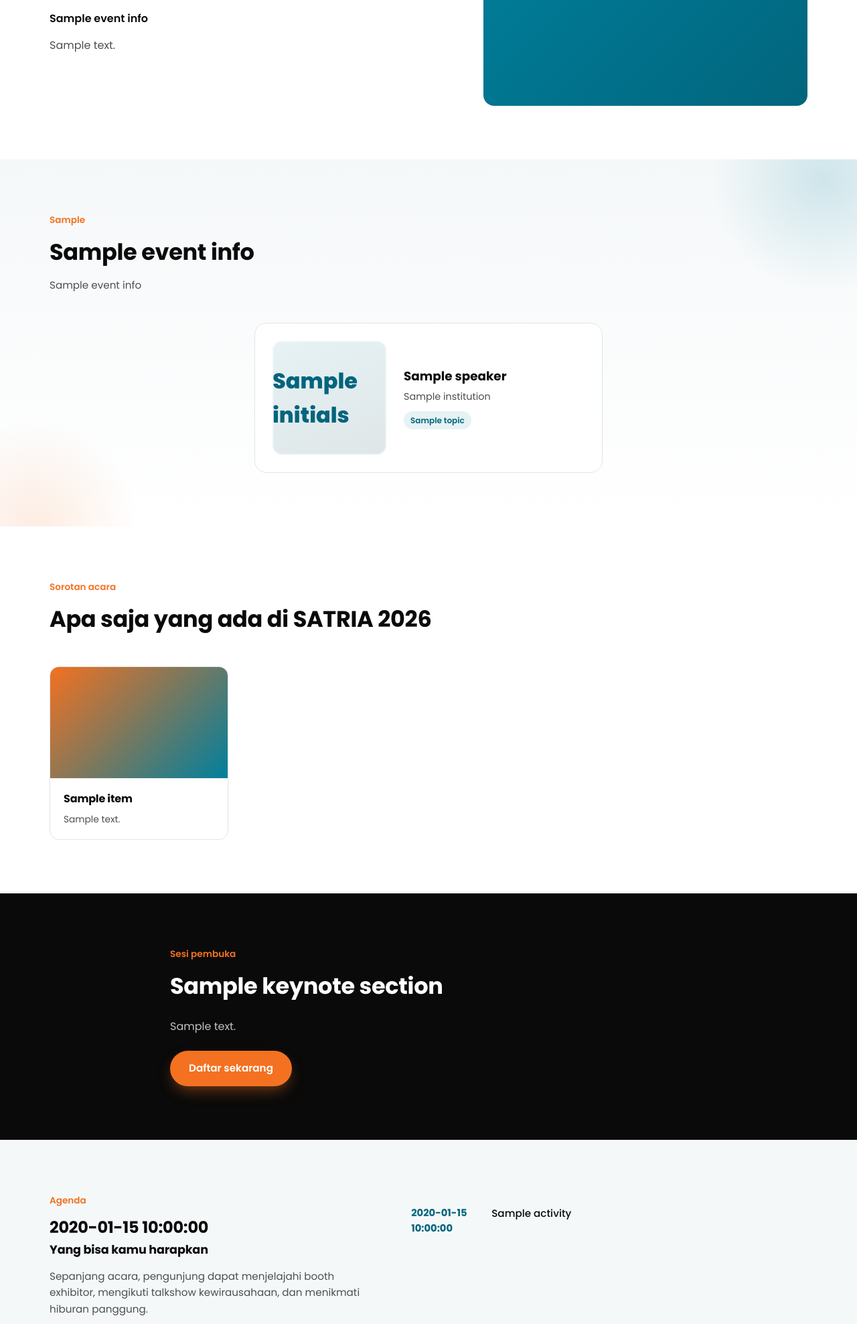
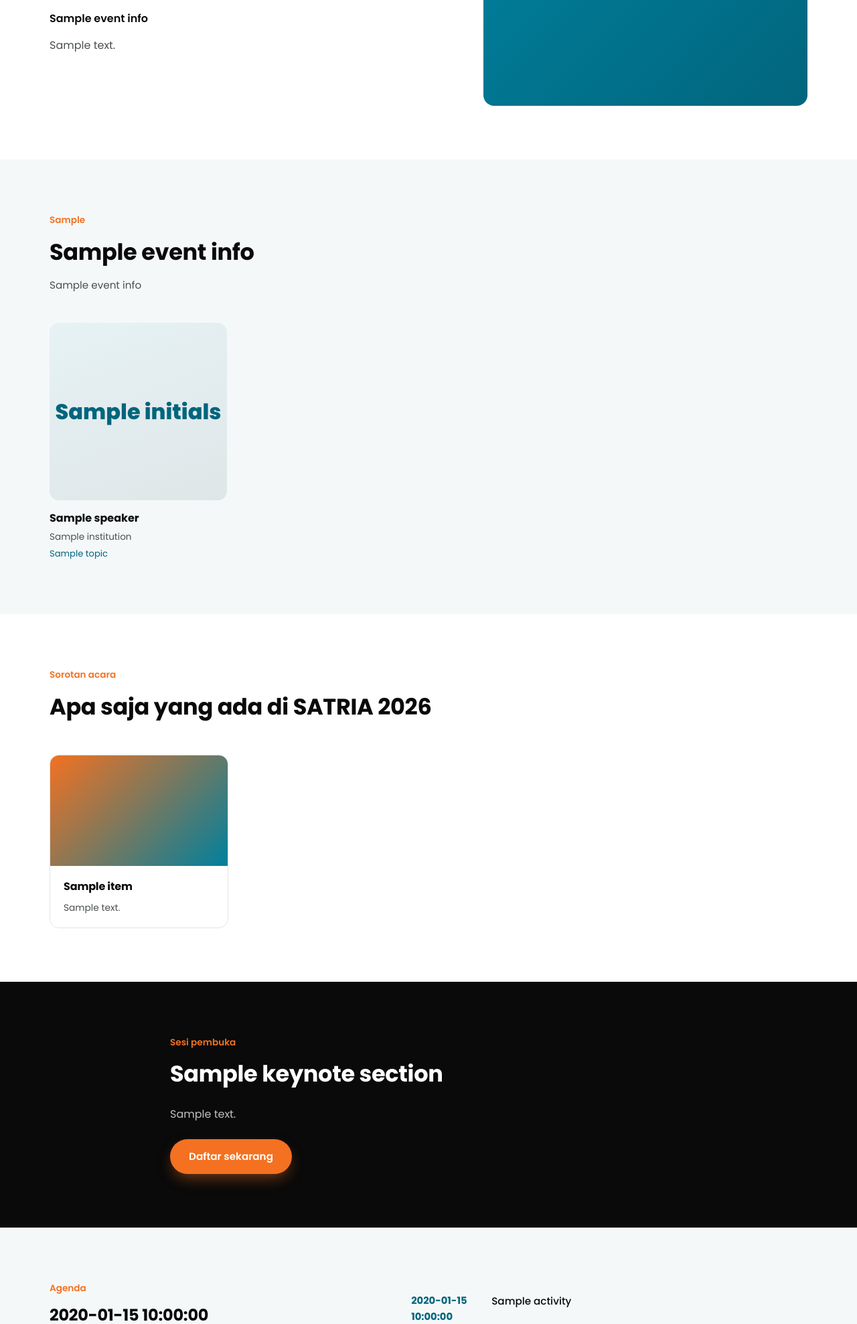
Before and after one commit to DavdChndra/satria-tenant, a Flask app: template templates/index.html in a window 1280 px wide. Shown: the part 1079-3056 px from the top of the page at 67% size. Run offline with Flask 3, Linux system fonts and the light colour scheme; the template is opened without the code that fills it: most values are stand-ins (such as "Sample title", 1, 10 or a date in 2020); grey boxes are pictures that could not be loaded.

Commit message:
Revert speakers section back to the plain card grid design
The decorative background and featured/hover-lift card redesign didn't
land well; reverting to the simple 4-col grid on flat cloud background
from before that redesign. Hero height/opacity changes are unaffected.

```diff
--- a/static/css/style.css
+++ b/static/css/style.css
@@ -184,39 +184,9 @@ section { padding: 80px 0; }
 }
 
 /* ===== SPEAKERS ===== */
-.speakers-section {
-  position: relative;
-  background: linear-gradient(180deg, var(--cloud) 0%, #fff 100%);
-  overflow: hidden;
-}
-.speakers-section::before,
-.speakers-section::after {
-  content: ""; position: absolute; border-radius: 50%; pointer-events: none;
-}
-.speakers-section::before {
-  top: -140px; right: -120px; width: 340px; height: 340px;
-  background: radial-gradient(circle, rgba(0,128,157,0.16), transparent 70%);
-}
-.speakers-section::after {
-  bottom: -160px; left: -110px; width: 320px; height: 320px;
-  background: radial-gradient(circle, rgba(243,113,33,0.13), transparent 70%);
-}
-.speakers-section .wrap { position: relative; }
-.speaker-grid {
-  display: flex; flex-wrap: wrap; justify-content: center; gap: 28px;
-}
-.speaker-card {
-  text-align: left; flex: 0 1 240px; max-width: 240px;
-  background: #fff; border: 1.5px solid var(--line); border-radius: 18px;
-  padding: 18px; transition: transform 0.2s ease, box-shadow 0.2s ease, border-color 0.2s ease;
-}
-.speaker-card:hover {
-  transform: translateY(-5px);
-  box-shadow: 0 18px 34px rgba(10,10,10,0.08);
-  border-color: var(--teal-tint);
-}
+.speaker-grid { display: grid; grid-template-columns: repeat(4, 1fr); gap: 24px; }
+.speaker-card { text-align: left; }
 .speaker-photo {
-  position: relative;
   aspect-ratio: 1;
   border-radius: 14px;
   overflow: hidden;
@@ -224,27 +194,11 @@ section { padding: 80px 0; }
   margin-bottom: 14px;
   display: grid; place-items: center;
 }
-.speaker-photo::after {
-  content: ""; position: absolute; inset: 0;
-  box-shadow: inset 0 0 0 1.5px rgba(255,255,255,0.5);
-  border-radius: inherit; pointer-events: none;
-}
 .speaker-photo img { width: 100%; height: 100%; object-fit: cover; }
 .speaker-photo span { font-size: 2rem; font-weight: 800; color: var(--teal-dark); }
 .speaker-name { font-weight: 700; font-size: 1rem; }
 .speaker-role { color: var(--ink-soft); font-size: 0.85rem; margin-top: 4px; }
-.speaker-topic {
-  display: inline-block; color: var(--teal-dark); font-size: 0.75rem; font-weight: 600;
-  margin-top: 10px; padding: 4px 10px; border-radius: 999px; background: var(--teal-tint);
-}
-.speaker-card-featured {
-  flex: 0 1 520px; max-width: 520px;
-  display: flex; align-items: center; gap: 26px; padding: 26px;
-}
-.speaker-card-featured .speaker-photo { flex: none; width: 170px; margin-bottom: 0; }
-.speaker-card-featured .speaker-info { flex: 1; }
-.speaker-card-featured .speaker-name { font-size: 1.15rem; }
-.speaker-card-featured .speaker-role { font-size: 0.9rem; }
+.speaker-topic { color: var(--teal-dark); font-size: 0.82rem; margin-top: 4px; }
 
 /* ===== HIGHLIGHTS ===== */
 .highlight-grid { display: grid; grid-template-columns: repeat(4, 1fr); gap: 22px; }
@@ -853,7 +807,7 @@ section { padding: 80px 0; }
 /* ===== RESPONSIVE ===== */
 @media (max-width: 960px) {
   .intro, .agenda-wrap { grid-template-columns: 1fr; }
-  .highlight-grid { grid-template-columns: repeat(2, 1fr); }
+  .speaker-grid, .highlight-grid { grid-template-columns: repeat(2, 1fr); }
   .reason-grid, .cta-grid { grid-template-columns: 1fr; }
   .booth-grid { grid-template-columns: repeat(2, 1fr); }
   .audience-options { grid-template-columns: repeat(2, 1fr); }
@@ -866,10 +820,7 @@ section { padding: 80px 0; }
   .field-row { grid-template-columns: 1fr; }
 }
 @media (max-width: 600px) {
-  .highlight-grid, .booth-grid, .cta-grid { grid-template-columns: 1fr; }
-  .speaker-card { flex-basis: 100%; max-width: 280px; }
-  .speaker-card-featured { flex-direction: column; text-align: center; max-width: 280px; }
-  .speaker-card-featured .speaker-photo { width: 140px; }
+  .speaker-grid, .highlight-grid, .booth-grid, .cta-grid { grid-template-columns: 1fr; }
   section { padding: 56px 0; }
   .hero { min-height: 400px; }
   .hero-actions { flex-direction: column; }
--- a/templates/index.html
+++ b/templates/index.html
@@ -63,16 +63,16 @@
 </section>
 
 {% if speakers %}
-<section class="speakers-section">
+<section class="bg-cloud">
   <div class="wrap">
     <div class="section-head">
       <span class="eyebrow">{{ event_info.speakers_eyebrow or "Pembicara" }}</span>
       <h2>{{ event_info.speakers_title or "Pembicara utama" }}</h2>
       {% if event_info.speakers_subtitle %}<p>{{ event_info.speakers_subtitle }}</p>{% endif %}
     </div>
-    <div class="speaker-grid {% if speakers|length <= 2 %}speaker-grid-featured{% endif %}">
+    <div class="speaker-grid">
       {% for sp in speakers %}
-      <div class="speaker-card {% if speakers|length <= 2 %}speaker-card-featured{% endif %}">
+      <div class="speaker-card">
         <div class="speaker-photo">
           {% if sp.photo %}
           <img src="{{ url_for('static', filename='uploads/' ~ sp.photo) }}" alt="{{ sp.name }}" style="object-position:{{ sp.object_position }};">
@@ -80,11 +80,9 @@
           <span>{{ sp.initials }}</span>
           {% endif %}
         </div>
-        <div class="speaker-info">
-          <div class="speaker-name">{{ sp.name }}</div>
-          {% if sp.institution %}<div class="speaker-role">{{ sp.institution }}</div>{% endif %}
-          {% if sp.topic %}<div class="speaker-topic">{{ sp.topic }}</div>{% endif %}
-        </div>
+        <div class="speaker-name">{{ sp.name }}</div>
+        {% if sp.institution %}<div class="speaker-role">{{ sp.institution }}</div>{% endif %}
+        {% if sp.topic %}<div class="speaker-topic">{{ sp.topic }}</div>{% endif %}
       </div>
       {% endfor %}
     </div>
```
